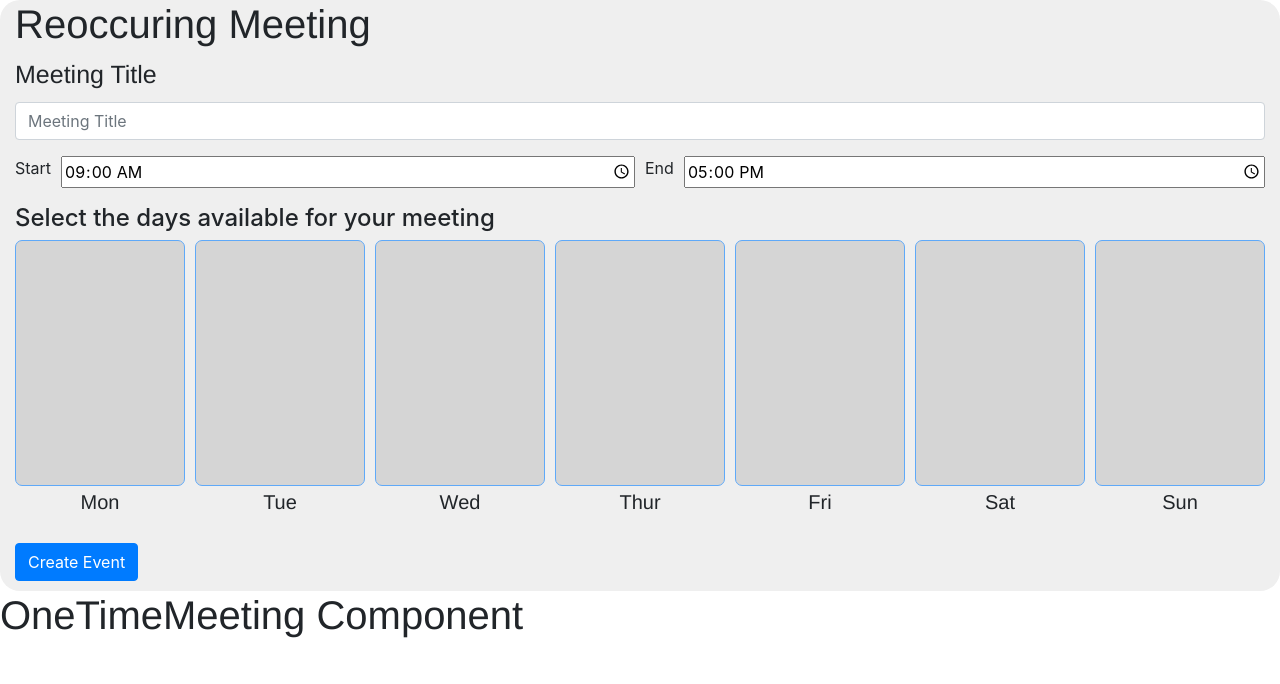
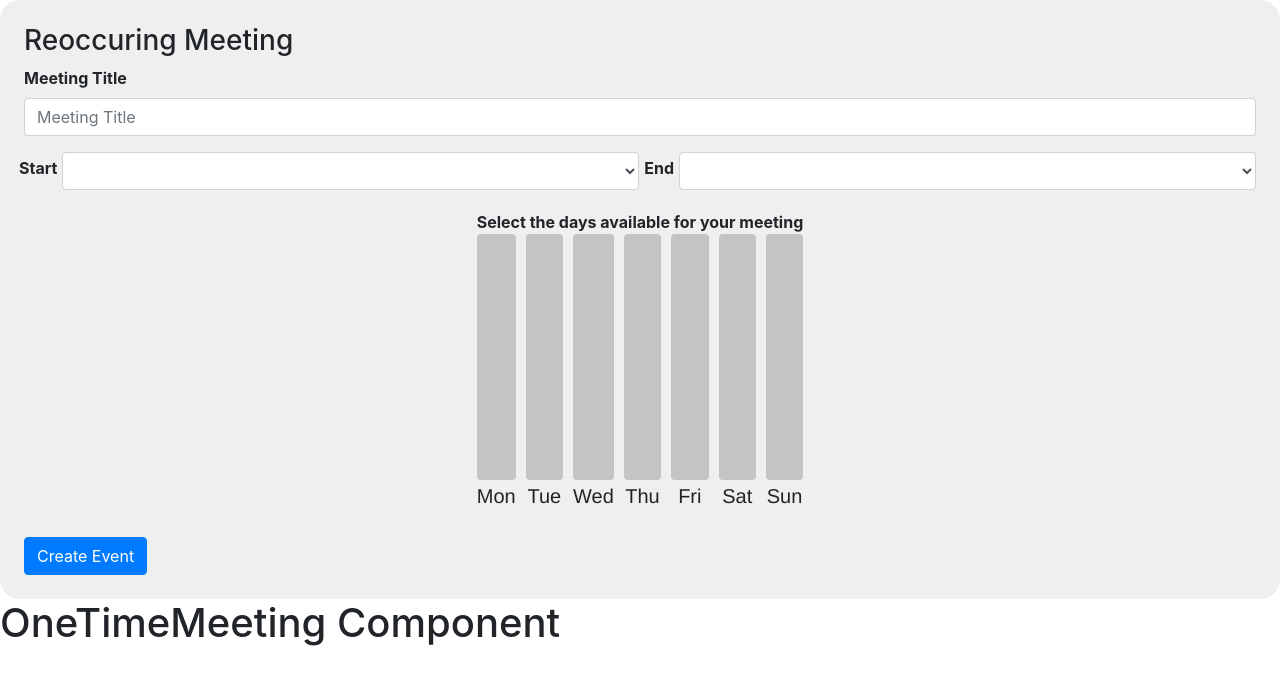
Before and after one commit to slohacks/When4Meet, a React (Create React App) app in the folder frontend/: page / in a window 1280 px wide. Shown: the top 684 px of the page. Built offline with nearby package versions, Linux system fonts and the light colour scheme.

Commit message:
added button changing colors on-click, changed padding to match with OneTimeMeeting component, refactored styling to use grid system more for readability

```diff
--- a/frontend/src/components/Meeting/ReoccuringMeeting.css
+++ b/frontend/src/components/Meeting/ReoccuringMeeting.css
@@ -1,64 +1,26 @@
 #ui-container {
-    position: relative;
     background-color: #EFEFEF;
     border-radius: 20px;
-    padding-bottom: 10px;
+    padding: 24px;
 }
 
-h1 {
-    font-family: Helvetica Neue;
-    font-style: normal;
-    font-weight: 500;
-    font-size: 28px;
-    line-height: 33px;
-}
-
-#meeting-title-header {
-    font-family: Helvetica Neue;
-    font-style: normal;
-    font-weight: 500;
-    font-size: 25px;
-}
-
-#time-input {
-    display: flex;
-    flex-direction: row;
-    align-items: stretch;
-}
-
-#time-input label {
-    margin-right: 10px;
-}
-
-#time-input input {
+.btn-day-enabled {
+    background-color: #0FC697 !important;
+    flex-grow: 1;
     width: 100%;
-    flex-grow: 1;
-}
-
-input[type="time"] {
-    width: auto;
-}
-
-#select-day {
-    display: flex;
-    flex-direction: column;
-}
-
-#select-day button {
-    flex-grow: 1;
-    width: auto;
     height: 246px;
-    background-color: #C4C4C4;
-    opacity: 0.6;
-    transition: 0.3s;
     border-radius: 7px;
 }
 
-#select-day button:hover {
-    opacity: 1;
+.btn-day-disabled {
+    background-color: #C4C4C4 !important;
+    flex-grow: 1;
+    width: 100%;
+    height: 246px;
+    border-radius: 7px;
 }
 
-#day-of-week {
+.day-of-week {
     text-align: center;
     display: block;
     font-family: Helvetica Neue;
--- a/frontend/src/components/Meeting/ReoccuringMeeting.jsx
+++ b/frontend/src/components/Meeting/ReoccuringMeeting.jsx
@@ -6,67 +6,204 @@ import './ReoccuringMeeting.css';
 export default (props) => {
   console.log('Rendering ReoccuringMeeting');
 
-  // const [Mon, setMon]  = useState(false);
-  // const [Tue, setTue]  = useState(false);
-  // const [Wed, setWed]  = useState(false);
-  // const [Thu, setThu]  = useState(false);
-  // const [Fri, setFri]  = useState(false);
-  // const [Sat, setSat]  = useState(false);
-  // const [Sun, setSun]  = useState(false);
+  const [dayStates, setDayStates]  = useState({
+    Mon: false,
+    Tue: false,
+    Wed: false,
+    Thu: false,
+    Fri: false,
+    Sat: false,
+    Sun: false
+  });
+
+  const onClickHandler = (day) => {
+    switch(day) {
+      case('Mon'):
+        setDayStates({...dayStates, Mon: !(dayStates.Mon)})
+        break;
+      case('Tue'):
+        setDayStates({...dayStates, Tue: !(dayStates.Tue)})
+        break;
+      case('Wed'):
+        setDayStates({...dayStates, Wed: !(dayStates.Wed)})
+        break;
+      case('Thu'):
+        setDayStates({...dayStates, Thu: !(dayStates.Thu)})
+        break;
+      case('Fri'):
+        setDayStates({...dayStates, Fri: !(dayStates.Fri)})
+        break;
+      case('Sat'):
+        setDayStates({...dayStates, Sat: !(dayStates.Sat)})
+        break;
+      case('Sun'):
+        setDayStates({...dayStates, Sun: !(dayStates.Sun)})
+        break;
+    }
+  }
 
   return (
     <Container id="ui-container" fluid>
-      <h1>Reoccuring Meeting</h1>
+      <h3>Reoccuring Meeting</h3>
       <Form>
-        <Form.Row>
-          <Form.Group as={Col}>
-            <Form.Label id="meeting-title-header">Meeting Title</Form.Label>
-            <Form.Control type="meeting-title" placeholder="Meeting Title"/>
+        {/* meeting title input */}
+        <Form.Group>
+          <Form.Label className="font-weight-bold">Meeting Title</Form.Label>
+          <Form.Control type="meeting-title" placeholder="Meeting Title"/>
+        </Form.Group>
+
+        {/* start/end time input */}
+        <Form.Group>
+          <Form.Row>
+            <Form.Label className="font-weight-bold mt-1">Start</Form.Label>
+            <Col>
+              <Form.Control controlId="startTime" as="select" placeholder="9:00 am">
+                <option value=""> </option>
+                <option value="12:00am"> 12:00am </option>
+                <option value="12:30am"> 12:30am </option>
+                <option value="1:00am"> 1:00am </option>
+                <option value="1:30am"> 1:30am </option>
+                <option value="2:00am"> 2:00am </option>
+                <option value="2:30am"> 2:30am </option>
+                <option value="3:00am"> 3:00am </option>
+                <option value="3:30am"> 3:30am </option>
+                <option value="4:00am"> 4:00am </option>
+                <option value="4:30am"> 4:30am </option>
+                <option value="5:00am"> 5:00am </option>
+                <option value="5:30am"> 5:30am </option>
+                <option value="6:00am"> 6:00am </option>
+                <option value="6:30am"> 6:30am </option>
+                <option value="7:00am"> 7:00am </option>
+                <option value="7:30am"> 7:30am </option>
+                <option value="8:00am"> 8:00am </option>
+                <option value="8:30am"> 8:30am </option>
+                <option value="9:00am"> 9:00am </option>
+                <option value="9:30am"> 9:30am </option>
+                <option value="10:00am"> 10:00am </option>
+                <option value="10:30am"> 10:30am </option>
+                <option value="11:00am"> 11:00am </option>
+                <option value="11:30am"> 11:30am </option>
+                <option value="12:00pm"> 12:00pm </option>
+                <option value="12:30pm"> 12:30pm </option>
+                <option value="1:00pm"> 1:00pm </option>
+                <option value="1:30pm"> 1:30pm </option>
+                <option value="2:00pm"> 2:00pm </option>
+                <option value="2:30pm"> 2:30pm </option>
+                <option value="3:00pm"> 3:00pm </option>
+                <option value="3:30pm"> 3:30pm </option>
+                <option value="4:00pm"> 4:00pm </option>
+                <option value="4:30pm"> 4:30pm </option>
+                <option value="5:00pm"> 5:00pm </option>
+                <option value="5:30pm"> 5:30pm </option>
+                <option value="6:00pm"> 6:00pm </option>
+                <option value="6:30pm"> 6:30pm </option>
+                <option value="7:00pm"> 7:00pm </option>
+                <option value="7:30pm"> 7:30pm </option>
+                <option value="8:00pm"> 8:00pm </option>
+                <option value="8:30pm"> 8:30pm </option>
+                <option value="9:00pm"> 9:00pm </option>
+                <option value="9:30pm"> 9:30pm </option>
+                <option value="10:00pm"> 10:00pm </option>
+                <option value="10:30pm"> 10:30pm </option>
+                <option value="11:00pm"> 11:00pm </option>
+                <option value="11:30pm"> 11:30pm </option>
+              </Form.Control>
+            </Col>
+            <Form.Label className="font-weight-bold mt-1">End</Form.Label>
+            <Col>
+              <Form.Control controlId="endTime" as="select" placeholder="5:00 pm">
+                <option value=""> </option>
+                <option value="12:00am"> 12:00am </option>
+                <option value="12:30am"> 12:30am </option>
+                <option value="1:00am"> 1:00am </option>
+                <option value="1:30am"> 1:30am </option>
+                <option value="2:00am"> 2:00am </option>
+                <option value="2:30am"> 2:30am </option>
+                <option value="3:00am"> 3:00am </option>
+                <option value="3:30am"> 3:30am </option>
+                <option value="4:00am"> 4:00am </option>
+                <option value="4:30am"> 4:30am </option>
+                <option value="5:00am"> 5:00am </option>
+                <option value="5:30am"> 5:30am </option>
+                <option value="6:00am"> 6:00am </option>
+                <option value="6:30am"> 6:30am </option>
+                <option value="7:00am"> 7:00am </option>
+                <option value="7:30am"> 7:30am </option>
+                <option value="8:00am"> 8:00am </option>
+                <option value="8:30am"> 8:30am </option>
+                <option value="9:00am"> 9:00am </option>
+                <option value="9:30am"> 9:30am </option>
+                <option value="10:00am"> 10:00am </option>
+                <option value="10:30am"> 10:30am </option>
+                <option value="11:00am"> 11:00am </option>
+                <option value="11:30am"> 11:30am </option>
+                <option value="12:00pm"> 12:00pm </option>
+                <option value="12:30pm"> 12:30pm </option>
+                <option value="1:00pm"> 1:00pm </option>
+                <option value="1:30pm"> 1:30pm </option>
+                <option value="2:00pm"> 2:00pm </option>
+                <option value="2:30pm"> 2:30pm </option>
+                <option value="3:00pm"> 3:00pm </option>
+                <option value="3:30pm"> 3:30pm </option>
+                <option value="4:00pm"> 4:00pm </option>
+                <option value="4:30pm"> 4:30pm </option>
+                <option value="5:00pm"> 5:00pm </option>
+                <option value="5:30pm"> 5:30pm </option>
+                <option value="6:00pm"> 6:00pm </option>
+                <option value="6:30pm"> 6:30pm </option>
+                <option value="7:00pm"> 7:00pm </option>
+                <option value="7:30pm"> 7:30pm </option>
+                <option value="8:00pm"> 8:00pm </option>
+                <option value="8:30pm"> 8:30pm </option>
+                <option value="9:00pm"> 9:00pm </option>
+                <option value="9:30pm"> 9:30pm </option>
+                <option value="10:00pm"> 10:00pm </option>
+                <option value="10:30pm"> 10:30pm </option>
+                <option value="11:00pm"> 11:00pm </option>
+                <option value="11:30pm"> 11:30pm </option>
+              </Form.Control>
+            </Col>
+          </Form.Row>
+        </Form.Group>
+
+        {/* day selection input */}
+        <Form.Row className="justify-content-center">
+          <Form.Group>
+            <Form.Label className="font-weight-bold mt-1 mb-n1">Select the days available for your meeting</Form.Label>
+            <Form.Row>
+              <Col>
+                <Button onClick={() => onClickHandler('Mon')} variant={dayStates.Mon ? "day-enabled" : "day-disabled"}/>
+                <Form.Label className="day-of-week">Mon</Form.Label>
+              </Col>
+              <Col>
+                <Button onClick={() => onClickHandler('Tue')} variant={dayStates.Tue ? "day-enabled" : "day-disabled"}/>
+                <Form.Label className="day-of-week">Tue</Form.Label>
+              </Col>
+              <Col>
+                <Button onClick={() => onClickHandler('Wed')} variant={dayStates.Wed ? "day-enabled" : "day-disabled"}/>
+                <Form.Label className="day-of-week">Wed</Form.Label>
+              </Col>
+              <Col>
+                <Button onClick={() => onClickHandler('Thu')} variant={dayStates.Thu ? "day-enabled" : "day-disabled"}/>
+                <Form.Label className="day-of-week">Thu</Form.Label>
+              </Col>
+              <Col>
+                <Button onClick={() => onClickHandler('Fri')} variant={dayStates.Fri ? "day-enabled" : "day-disabled"}/>
+                <Form.Label className="day-of-week">Fri</Form.Label>
+              </Col>
+              <Col>
+                <Button onClick={() => onClickHandler('Sat')} variant={dayStates.Sat ? "day-enabled" : "day-disabled"}/>
+                <Form.Label className="day-of-week">Sat</Form.Label>
+              </Col>
+              <Col>
+                <Button onClick={() => onClickHandler('Sun')} variant={dayStates.Sun ? "day-enabled" : "day-disabled"}/>
+                <Form.Label className="day-of-week">Sun</Form.Label>
+              </Col>
+            </Form.Row>
           </Form.Group>
         </Form.Row>
-        <Form.Row>
-          <Form.Group as={Col} id="time-input">
-            <Form.Label>Start</Form.Label>
-            <input type="time" value="09:00"/>
-          </Form.Group>
-          <Form.Group as={Col} id="time-input">
-            <Form.Label>End</Form.Label>
-            <input type="time" value="17:00"/>
-          </Form.Group>
-        </Form.Row>
-        <h4>Select the days available for your meeting</h4>
-        <Form.Row>
-          <Form.Group as={Col} id="select-day">
-            <Button variant="primary"/>
-            <Form.Label id="day-of-week">Mon</Form.Label>
-          </Form.Group>
-          <Form.Group as={Col} id="select-day">
-            <Button variant="primary"/>
-            <Form.Label id="day-of-week">Tue</Form.Label>
-          </Form.Group>
-          <Form.Group as={Col} id="select-day">
-            <Button variant="primary"/>
-            <Form.Label id="day-of-week">Wed</Form.Label>
-          </Form.Group>
-          <Form.Group as={Col} id="select-day">
-            <Button variant="primary"/>
-            <Form.Label id="day-of-week">Thur</Form.Label>
-          </Form.Group>
-          <Form.Group as={Col} id="select-day">
-            <Button variant="primary"/>
-            <Form.Label id="day-of-week">Fri</Form.Label>
-          </Form.Group>
-          <Form.Group as={Col} id="select-day">
-            <Button variant="primary"/>
-            <Form.Label id="day-of-week">Sat</Form.Label>
-          </Form.Group>
-          <Form.Group as={Col} id="select-day">
-            <Button variant="primary"/>
-            <Form.Label id="day-of-week">Sun</Form.Label>
-          </Form.Group>
-        </Form.Row>
+        <Button variant="primary">Create Event</Button>
       </Form>
-      <Button variant="primary">Create Event</Button>
     </Container>
   );
 };
```
